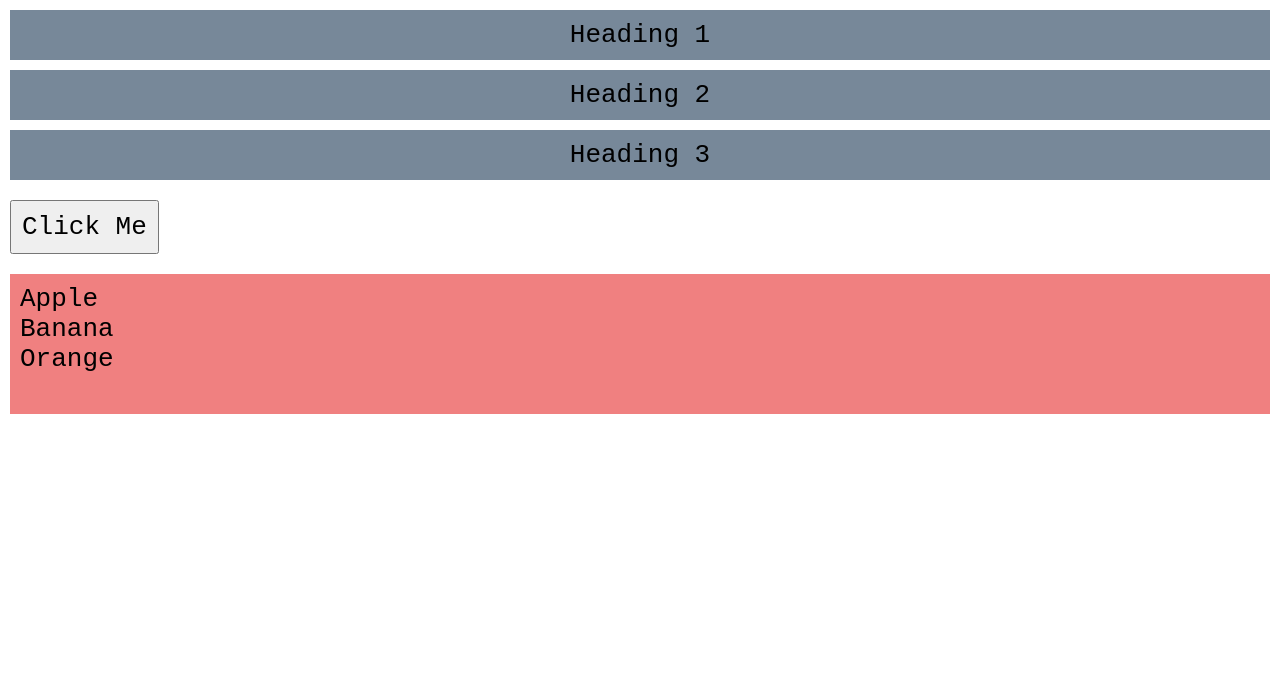
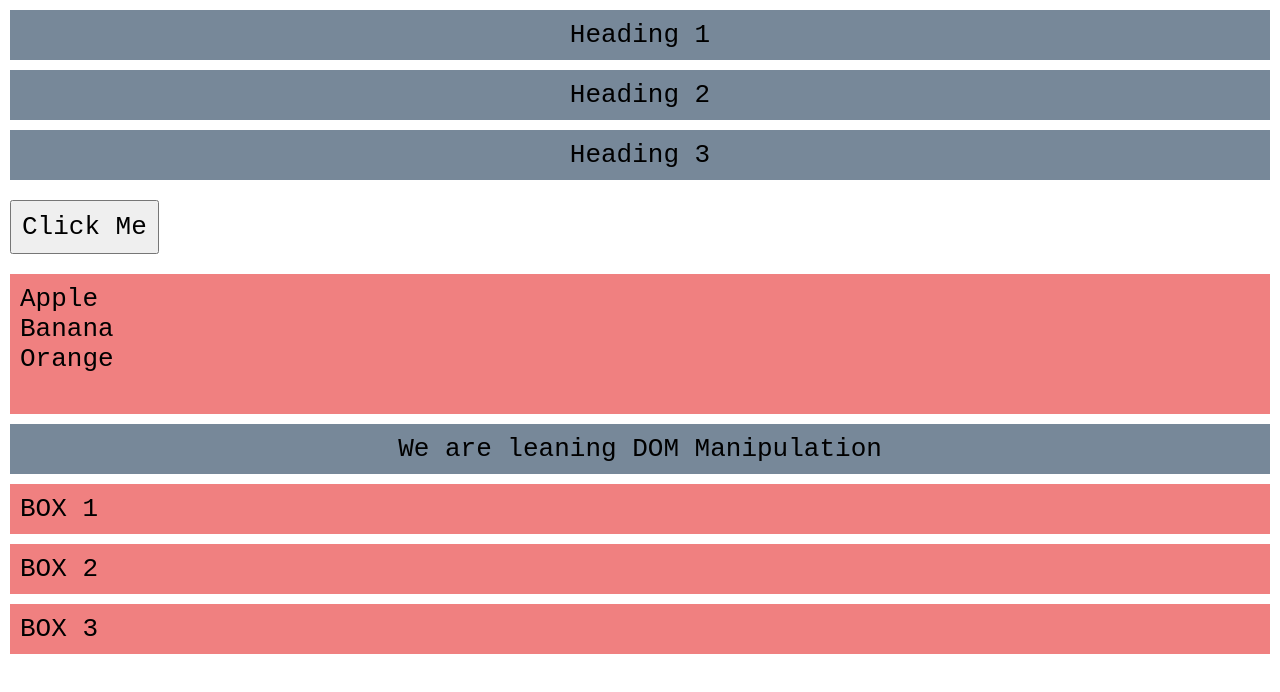
Before and after one commit to Krunal-Jagtap/Vanilla-JavaScript-Projects, a plain HTML site: page Document Object Model/index.html in a window 1280 px wide. Drawn offline with Linux system fonts and the light colour scheme.

Commit message:
Change innerText with Concat | Add Unique Text to all div using Loop.

```diff
--- a/Document Object Model/index.html
+++ b/Document Object Model/index.html
@@ -21,6 +21,12 @@
       <li style="visibility: hidden">Chicken</li>
     </ol>
 
+    <h2>We are leaning</h2>
+
+    <div class="box">BOX</div>
+    <div class="box">BOX</div>
+    <div class="box">BOX</div>
+
     <script src="script.js"></script>
   </body>
 </html>
--- a/Document Object Model/script.js
+++ b/Document Object Model/script.js
@@ -41,3 +41,22 @@ console.log(list.innerText);
 
 // TextContent ==> return hidden elements text
 console.log(list.textContent);
+
+// += Concat
+let h2 = document.querySelector("h2");
+h2.innerText += " DOM Manipulation";
+
+// Access .box - Add Text
+let allBox = document.querySelectorAll(".box");
+
+// Using Array Indexing
+// allBox[0].innerText = "BOX 1";
+// allBox[1].innerText = "BOX 2";
+// allBox[2].innerText = "BOX 3";
+
+// Using Loop
+let index = 1;
+for (const box of allBox) {
+  console.log((box.innerText = `BOX ${index}`));
+  index++;
+}
--- a/Document Object Model/style.css
+++ b/Document Object Model/style.css
@@ -5,7 +5,8 @@
   font-family: monospace;
 }
 
-p {
+p,
+h2 {
   background-color: lightslategray;
   padding: 10px;
   margin: 10px;
@@ -22,7 +23,8 @@ button {
   cursor: pointer;
 }
 
-ol {
+ol,
+.box {
   background-color: lightcoral;
   list-style: none;
   padding: 10px;
```
